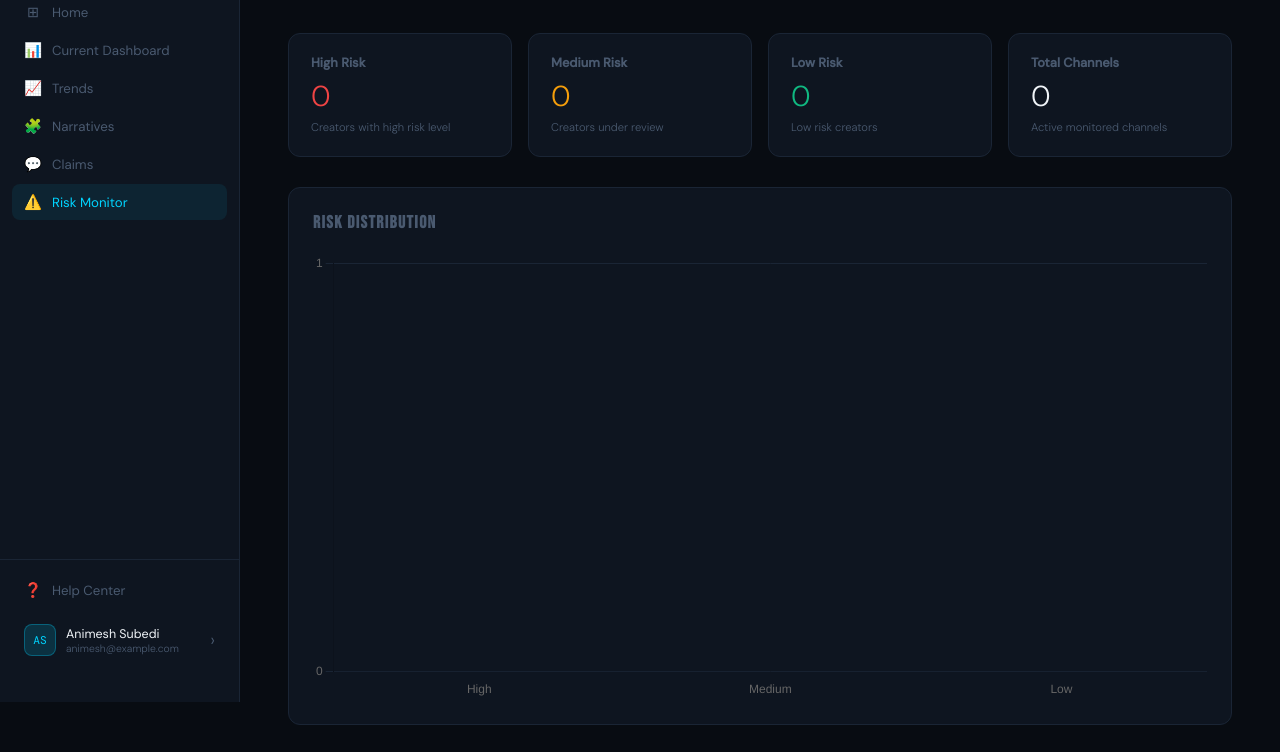
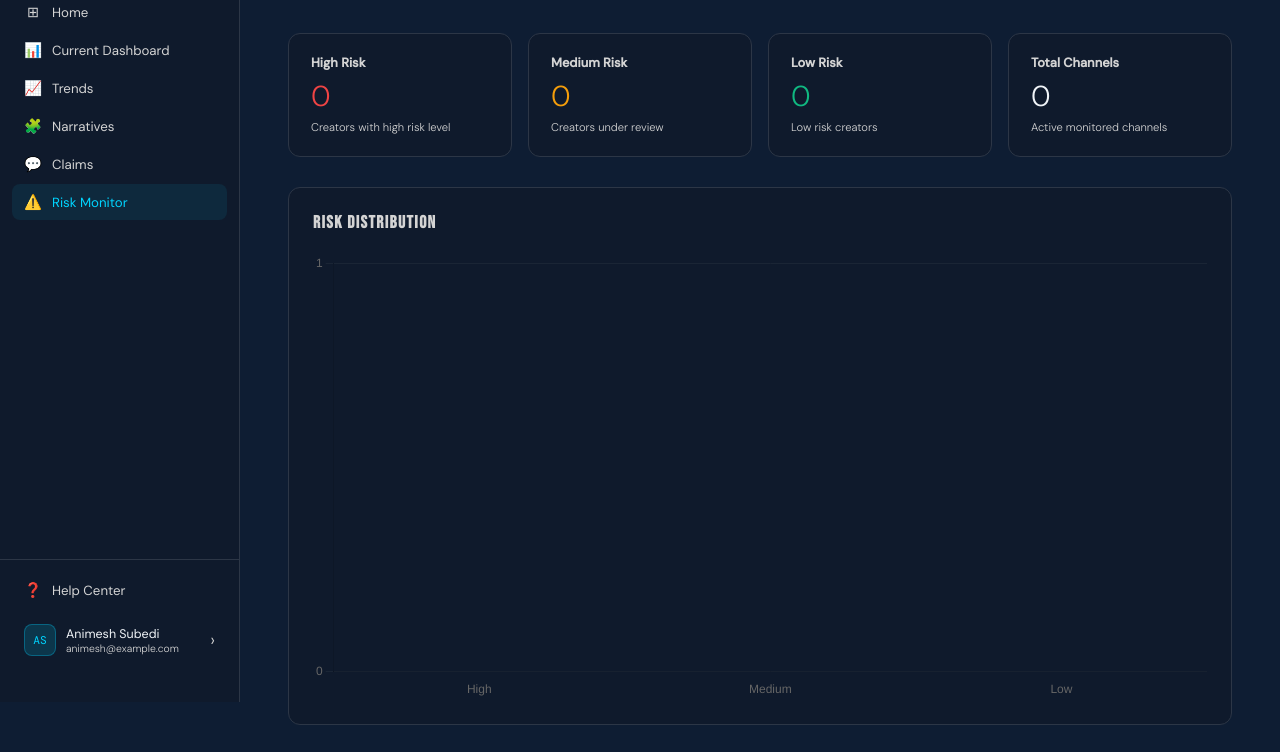
Before and after one commit to Ani-Sub/Senior_Project, a plain HTML site: page frontend/html/riskMonitor.html in a window 1280 px wide. Shown: the part 98-850 px from the top of the page. Drawn offline with nearby package versions, Linux system fonts and the light colour scheme; no server answers.

Commit message:
Update Colors

```diff
--- a/frontend/css/claims.css
+++ b/frontend/css/claims.css
@@ -1,16 +1,16 @@
 :root {
-  --bg: #080c12;
-  --surface: #0e1520;
-  --surface2: #131c2a;
-  --border: #1a2535;
-  --border2: #243040;
+  --bg: #0e1d33;
+  --surface: #0f1a2c;
+  --surface2: #101722;
+  --border: #2c3646;
+  --border2: #445164;
   --accent: #00d4ff;
   --accent2: #ff6b35;
   --danger: #ef4444;
   --success: #22c55e;
   --warning: #f59e0b;
-  --text: #d4dde8;
-  --muted: #4a5a70;
+  --text: #e5e7eb;
+  --muted: #d4d4d4;
   --white: #f0f4f8;
   --sidebar-w: 240px;
 }
--- a/frontend/css/dashboard.css
+++ b/frontend/css/dashboard.css
@@ -1,16 +1,16 @@
 :root {
-  --bg: #080c12;
-  --surface: #0e1520;
-  --surface2: #131c2a;
-  --border: #1a2535;
-  --border2: #243040;
+  --bg: #0e1d33;
+  --surface: #0f1a2c;
+  --surface2: #101722;
+  --border: #2c3646;
+  --border2: #445164;
   --accent: #00d4ff;
   --accent2: #ff6b35;
   --danger: #ef4444;
   --success: #22c55e;
   --warning: #f59e0b;
-  --text: #d4dde8;
-  --muted: #4a5a70;
+  --text: #e5e7eb;
+  --muted: #d4d4d4;
   --white: #f0f4f8;
   --sidebar-w: 240px;
 }
--- a/frontend/css/home.css
+++ b/frontend/css/home.css
@@ -1,14 +1,14 @@
 :root {
-  --bg: #080c12;
-  --surface: #0e1520;
-  --surface2: #131c2a;
-  --border: #1a2535;
-  --border2: #243040;
+  --bg: #0e1d33;
+  --surface: #0f1a2c;
+  --surface2: #101722;
+  --border: #2c3646;
+  --border2: #445164;
   --accent: #00d4ff;
   --accent2: #ff6b35;
   --danger: #ef4444;
-  --text: #d4dde8;
-  --muted: #4a5a70;
+  --text: #e5e7eb;
+  --muted: #d4d4d4;
   --white: #f0f4f8;
   --sidebar-w: 240px;
 }
--- a/frontend/css/landing.css
+++ b/frontend/css/landing.css
@@ -1,12 +1,12 @@
 :root {
-  --bg: #080c12;
+  --bg: #232e3f;
   --surface: #0e1520;
-  --border: #1a2535;
+  --border: #757a81;
   --accent: #00d4ff;
   --accent2: #ff6b35;
-  --text: #d4dde8;
-  --muted: #4a5a70;
-  --white: #f0f4f8;
+  --text: rgb(212, 221, 232);
+  --muted: #ffffffcb;
+  --white: #ffffff;
 }
 
 * { margin: 0; padding: 0; box-sizing: border-box; }
@@ -52,7 +52,7 @@ nav {
   align-items: center;
   justify-content: space-between;
   padding: 20px 48px;
-  background: rgba(8,12,18,0.85);
+  background: #1e2635;
   backdrop-filter: blur(16px);
   border-bottom: 1px solid var(--border);
 }
--- a/frontend/css/narratives.css
+++ b/frontend/css/narratives.css
@@ -1,16 +1,16 @@
 :root {
-  --bg: #080c12;
-  --surface: #0e1520;
-  --surface2: #131c2a;
-  --border: #1a2535;
-  --border2: #243040;
+  --bg: #0e1d33;
+  --surface: #0f1a2c;
+  --surface2: #101722;
+  --border: #2c3646;
+  --border2: #445164;
   --accent: #00d4ff;
   --accent2: #ff6b35;
   --danger: #ef4444;
   --success: #22c55e;
   --warning: #f59e0b;
-  --text: #d4dde8;
-  --muted: #4a5a70;
+  --text: #e5e7eb;
+  --muted: #d4d4d4;
   --white: #f0f4f8;
   --sidebar-w: 240px;
 }
--- a/frontend/css/settings.css
+++ b/frontend/css/settings.css
@@ -14,12 +14,15 @@
 .page-title{
   font-family:'Bebas Neue',sans-serif;
   font-size:2rem;
+  letter-spacing:.1em;
+  transform: scaleY(0.8);
   color:var(--white);
   margin-bottom:8px;
 }
 .page-sub{
   font-family:'DM Sans',sans-serif;
   font-size:0.9rem;
+
   color:var(--muted);
 }
 .stat-label{
@@ -47,6 +50,8 @@ margin-top:6px;
 .setting-card h3{
   font-family:'Bebas Neue',sans-serif;
   font-size:1.5rem;
+  letter-spacing:.08em;
+  transform: scaleY(0.9);
   color:var(--white);
   margin-bottom:10px;
 }
--- a/frontend/css/trends.css
+++ b/frontend/css/trends.css
@@ -1,16 +1,16 @@
 :root {
-  --bg: #080c12;
-  --surface: #0e1520;
-  --surface2: #131c2a;
-  --border: #1a2535;
-  --border2: #243040;
+  --bg: #0e1d33;
+  --surface: #0f1a2c;
+  --surface2: #101722;
+  --border: #2c3646;
+  --border2: #445164;
   --accent: #00d4ff;
   --accent2: #ff6b35;
   --danger: #ef4444;
   --success: #22c55e;
   --warning: #f59e0b;
-  --text: #d4dde8;
-  --muted: #4a5a70;
+  --text: #e5e7eb;
+  --muted: #d4d4d4;
   --white: #f0f4f8;
   --sidebar-w: 240px;
 }
--- a/frontend/javascript/api.js
+++ b/frontend/javascript/api.js
@@ -47,7 +47,7 @@ const auth = {
    */
   redirectIfLoggedIn() {
     if (auth.isLoggedIn()) {
-      window.location.href = '/html/home.html';
+      window.location.href = 'html/home.html';
     }
   },
 };
```
Also changed, not shown: frontend/css/profileLoggedIn.css (+4 -3 lines), frontend/css/supportLoggedIn.css (+4 -3 lines).
